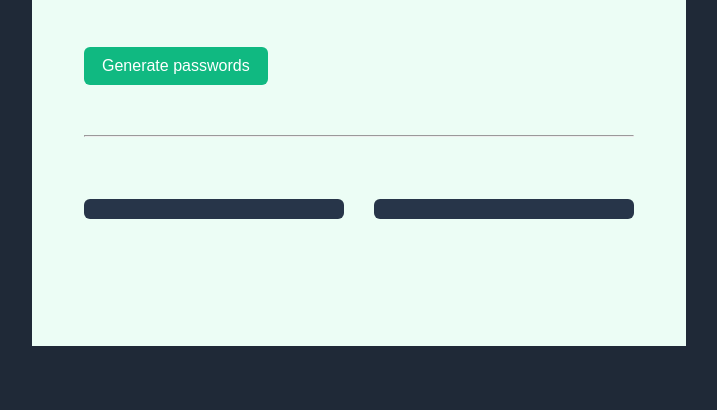
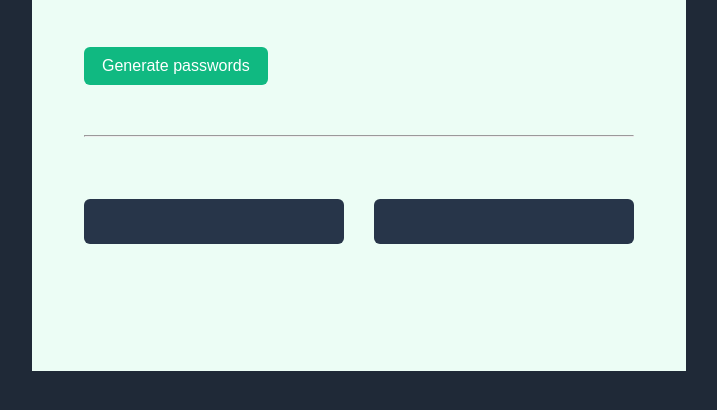
Before and after one commit to paulaFenner/password-generator, a plain HTML site: page index.html in a window 1280 px wide. Shown: the part 346-756 px from the top of the page, without its empty margins (281-998 px from the left). Drawn offline with Linux system fonts and the light colour scheme.

Commit message:
Update styles.css
Fixed the height of the password box

```diff
--- a/styles.css
+++ b/styles.css
@@ -62,9 +62,11 @@ hr {
 #password2 {
   font-family: 'Inter', sans-serif;
   font-size: 18px;
+  line-height: 25px;
   margin: 12px 0;
   padding: 10px;
   width: 240px;
+  height: 25px;
   background: #273549;
   color: #5def92;
   border-radius: 6px;
```
